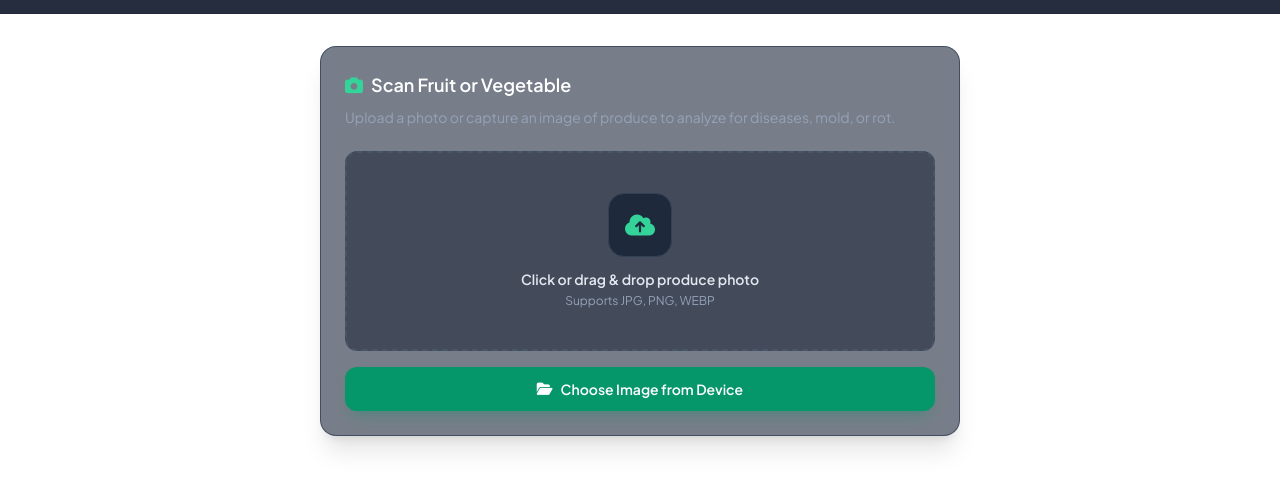
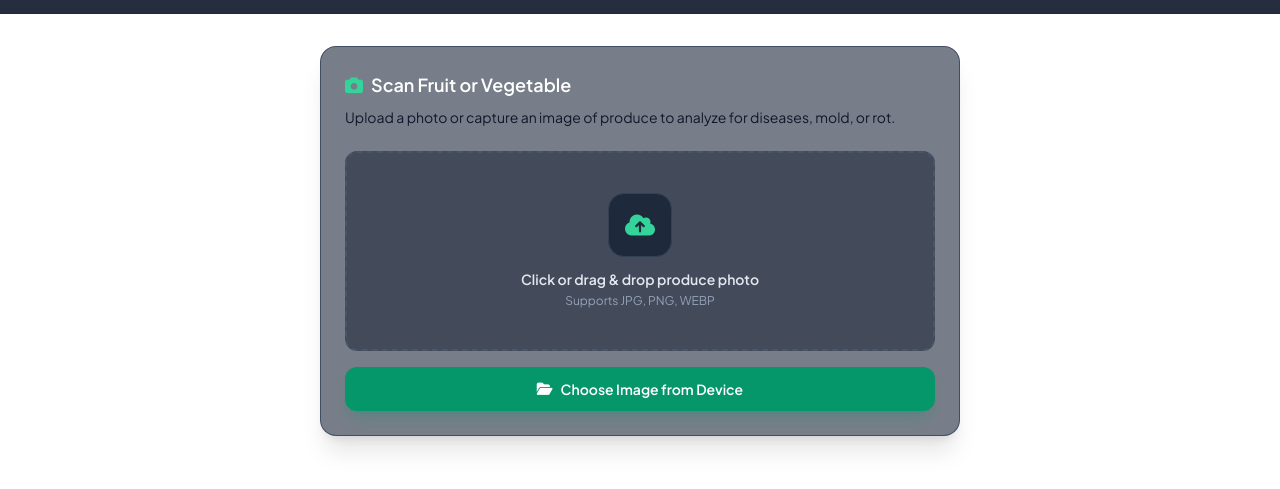
Before and after one commit to Iroy2008/Fshield, a plain HTML site: page index.html in a window 1280 px wide. Shown: the part 73-562 px from the top of the page. Drawn offline with nearby package versions, Linux system fonts and the light colour scheme.

Commit message:
Update index.html

```diff
--- a/index.html
+++ b/index.html
@@ -47,7 +47,7 @@
       <h2 class="text-lg font-semibold text-white mb-2 flex items-center gap-2">
         <i class="fa-solid fa-camera text-emerald-400"></i> Scan Fruit or Vegetable
       </h2>
-      <p class="text-sm text-slate-400 mb-6">Upload a photo or capture an image of produce to analyze for diseases, mold, or rot.</p>
+      <p class="text-sm text-white-400 mb-6">Upload a photo or capture an image of produce to analyze for diseases, mold, or rot.</p>
 
       <input type="file" id="fileInput" accept="image/*" class="hidden">
 
```
